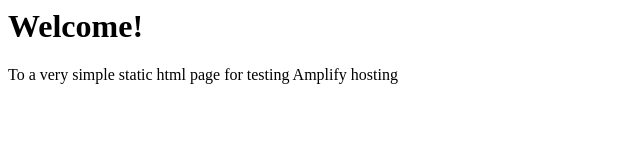
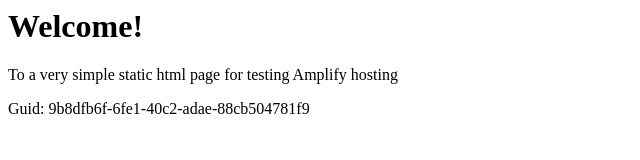
Before and after one commit to aws-aemilia-bom/Github-PR-Commit-Integration-Test-DoNotTouch-Gith-OKSLNVO2-v1-preprod-ap-south-1, a website: page src/index.html in a window 1280 px wide. Shown: the whole page, without its empty margins (0-640 px from the left). Drawn offline with Linux system fonts and the light colour scheme.

Commit message:
commit from integ tests

```diff
--- a/src/index.html
+++ b/src/index.html
@@ -1,3 +1,5 @@
+
+
 <html lang="en">
 
 <head>
@@ -10,6 +12,6 @@
 <body>
     <h1>Welcome!</h1>
     <p>To a very simple static html page for testing Amplify hosting</p>
-</body>
+    <p>Guid: 9b8dfb6f-6fe1-40c2-adae-88cb504781f9</p></body>
 
 </html>
```
